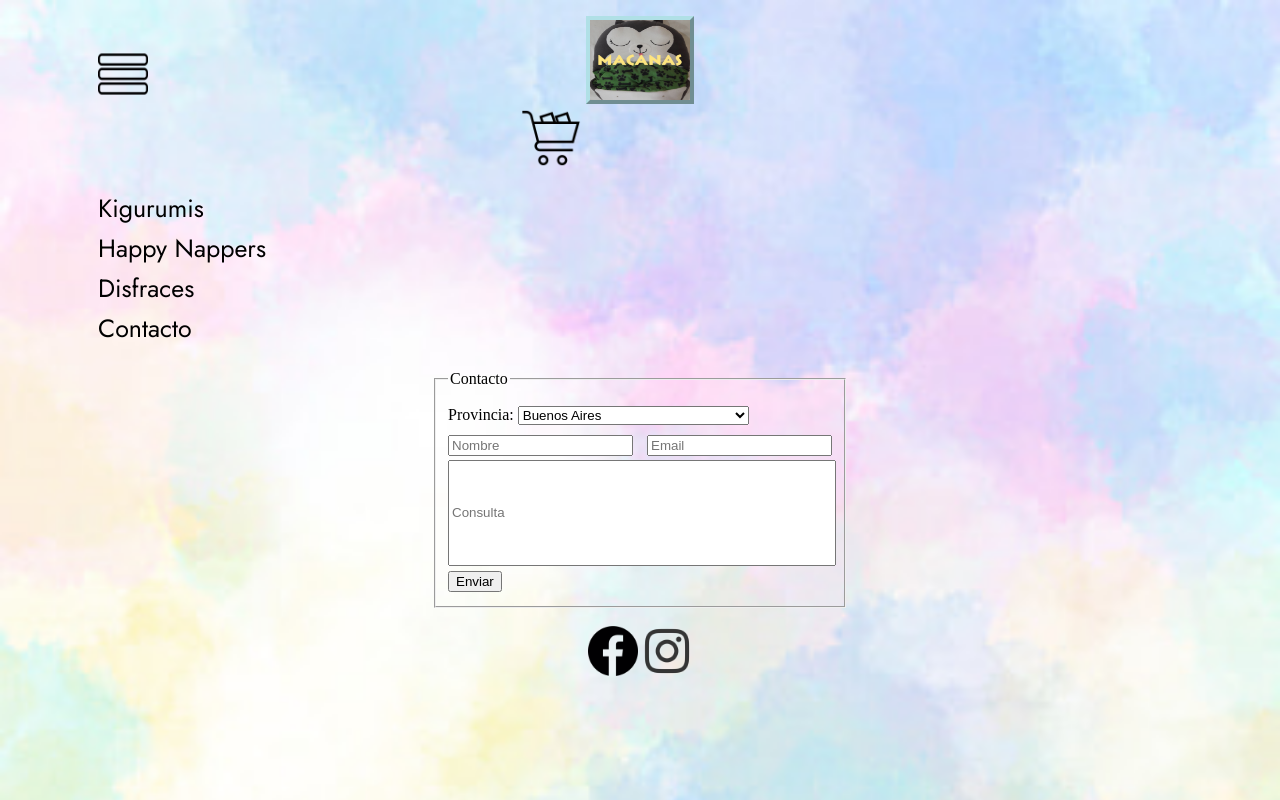
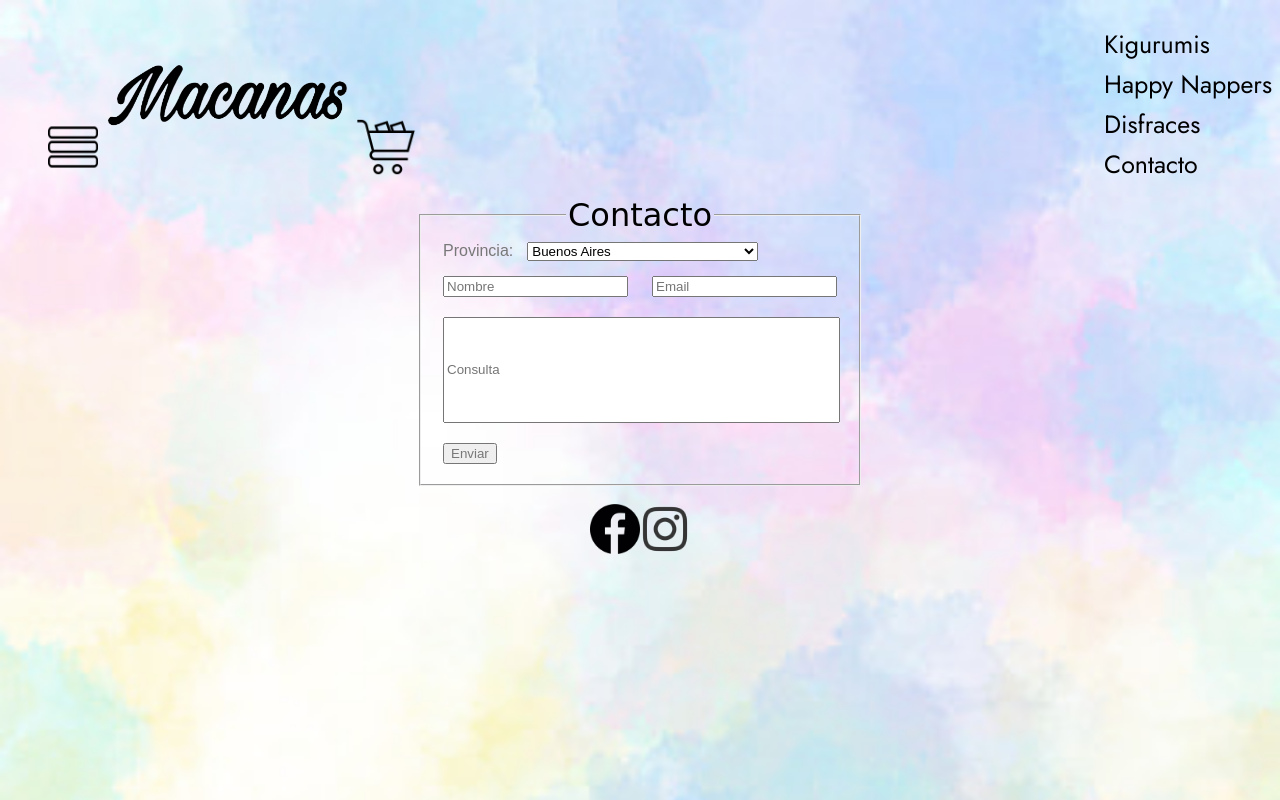
Before and after one commit to narelamnz/Macanas_Narela_M-ndez, a plain HTML site: page pages/contacto.html in a window 1280 px wide. Drawn offline with Linux system fonts and the light colour scheme; a web font is replaced by a local one.

Commit message:
menu-vertical

```diff
--- a/css/style.css
+++ b/css/style.css
@@ -1,28 +1,86 @@
-/**{
+/* *{
     margin: 0;
     padding: 0;
-}*/
+} */
 
-@import url('https://fonts.googleapis.com/css2?family=Jost&display=swap');
 
-#encabezado{
-    margin: 10px 50px;
-}
+@import url('https://fonts.googleapis.com/css2?family=Arima:wght@600&family=Jost&family=Kantumruy+Pro:wght@500&display=swap');
 
 body{
     background-image: url('../imagenes/fondo.jpg');
     background-repeat: repeat;
     background-size: cover;
     background-attachment: fixed;
+
 }
 
-.Jost {
+#layout{
+    display: grid;
+    grid-template-columns: 20% auto 20%;
+    grid-template-rows: 30% auto 20%;
+    grid-template-areas: "header header header" " nav slider w " "footer footer footer ";
+
+
+}
+
+.w{
+    grid-area: w;
+}
+.header{
+    grid-area: header;
+    display: flex;
+    align-items: center;
+
+}
+
+#header-nav{
+    display: flex;
+    justify-content: space-between;
+}
+
+.f{
+    display: flex;
+    align-items: center;
+    justify-content: space-between;
+}
+
+.macanas{
+    display: flex;
+    justify-content: space-between;
+}
+
+.img{
+    grid-area: slider;
+    width: 100%;
+    text-align: center;
+}
+
+.futuro-slider{
+    height: 500px;
+    width: 700px;
+}
+
+.footer{
+    display: flex;
+    flex-flow: row nowrap;
+    align-items: center;
+    justify-content: center;
+    grid-area: footer;
+}
+
+
+.nav {
     font-family: 'Jost', sans-serif;
-    margin-right: 0px;
+    grid-area: nav;
 }
 
 li{
     list-style: none;
+}
+
+li:hover{
+    color: aqua;
+
 }
 
 .subrayado{
@@ -33,37 +91,30 @@ li{
 }
 
 .carrito{
-    padding-right: 10px;
     width: 60px;
     height: 60px;
-    margin-left: 39%;
+    /* margin-left: 320%;
+    margin-top: -40%; */
+    /* position: sticky;
+    top: 5px; */
 }
 
-.menu{
-    margin-left: 0px;
-    padding-right: 10%;
-    margin-right: 30%;
+.menu-icono{
     width: 50px;
     height: 60px;
-    margin-top: 0%;
 }
 
 .logo{
-    border: 4px powderblue;
-    border-style: outset;
-    text-align: center;
-    width: 100px;
-    height: 80px;
+    width: 250px;
+    height: 150px;
 }
+
+
 
 .subrayado2{
     text-decoration: none;
     color: black;
     margin-right: 0px;
-}
-
-#footer{
-    text-align: center;
 }
 
 .redes{
@@ -83,6 +134,8 @@ li{
     display: grid;
     grid-template-columns: repeat(2, 1fr);
     gap: 20px;
+
+    /* animate__zoomIn */
 }
 
 .fotoult{
@@ -97,10 +150,24 @@ li{
     line-height: 30px;
 }
 
+.contacto-font{
+    font-family: 'Arima', cursive;
+    font-size: 200%;
+    text-align: center;
+}
+
+.nombre, .email, .consulta, .provincia-font{
+    font-family: 'Kantumruy Pro', sans-serif;
+    margin: 10px;
+}
+
+.provincia-font{
+    color: rgb(120, 120, 120);
+}
+
 .consulta{
-    width: 99%;
+    width: 94%;
     height: 100px;
-
 }
 
 .email{
@@ -108,25 +175,12 @@ li{
 }
 
 
-@media screen and (min-width: 320px) and (max-width:599px) {
+ @media only screen and (max-width: 767px) {
+    .img{
+        width: 200px;
+        height: 150px;
 
-    .carrito{
-        padding-right: 0px;
-        margin-left: 200px;
-        margin-top: -90%;
+
     }
 
-    .logo{
-        margin-left: 44px;
-        margin-top: -80px;
-    }
-
-    .menu{
-        margin-left: -70px;
-        margin-top: 20px;
-    }
-
-    .subrayado{
-        margin-left: -68px;
-    }
 }
--- a/pages/contacto.html
+++ b/pages/contacto.html
@@ -9,19 +9,20 @@
     <link rel="stylesheet" href="../css/style.css">
 </head>
 <body>
-    <header>
-        <div id="encabezado">
+
+        <header id="header-nav">
+            <div class="header">
                  <figure>
-              <img src="../imagenes/menu-desp.png" alt="Menú desplegable" class="menu">
+                    <img src="../imagenes/menu-desp.png" alt="Menú desplegable" class="menu-icono">
                     <a href="../index.html">
-              <img src="../imagenes/logo.jpeg" alt="Logo de Macanas" class="logo"></a>
+                    <img src="../imagenes/logo1.png" alt="Logo de Macanas" class="logo"></a>
                     <img src="../imagenes/carrito.png" alt="Carrito de compras" class="carrito">
                 </figure>
             </div>
 
-        <nav id="encabezado" class="Jost">
+            <nav class="nav">
                 <ul>
-                <li> <a href="Kigurumis.html" class="subrayado">Kigurumis</a></li>
+                    <li> <a href="kigurumis.html" class="subrayado">Kigurumis</a></li>
                     <li> <a href="happynappers.html" class="subrayado">Happy Nappers</a></li>
                     <li> <a href="disfraces.html" class="subrayado">Disfraces</a></li>
                     <li> <a href="contacto.html" class="subrayado">Contacto</a></li>
@@ -32,34 +33,34 @@
     <section id="contacto">
         <form action="" method="GET" enctype="multipart/form-data"></form>
         <fieldset>
-            <legend>Contacto</legend>
+            <legend class="contacto-font">Contacto</legend>
 
-            <label for="provincia">Provincia:</label>
-         <select name="provincia" id="">
-         <option value="BS AS">Buenos Aires</option>
-         <option value="Ciudad autonoma BSAS">Ciudad Autónoma de Buenos Aires</option>
-         <option value="Catamarca">Catamarca</option>
-         <option value="Chaco">Chaco</option>
-         <option value="Chubut">Chubut</option>
-         <option value="Cordoba">Córdoba</option>
-         <option value="Corrientes">Corrientes</option>
-         <option value="Entre Rios">Entre Ríos</option>
-         <option value="Formosa">Formosa</option>
-         <option value="Jujuy">Jujuy</option>
-         <option value="La Pampa">La Pampa</option>
-         <option value="La Rioja">La Rioja</option>
-         <option value="Mendoza">Mendoza</option>
-         <option value="Misiones">Misiones</option>
-         <option value="Neuquen">Neuquén</option>
-         <option value="Rio Negro">Río Negro</option>
-         <option value="Salta">Salta</option>
-         <option value="San Juan">San Juan</option>
-         <option value="San Luis">San Luis</option>
-         <option value="Santa Cruz">Santa Cruz</option>
-         <option value="Santa Fe">Santa Fe</option>
-         <option value="Santiago del Estero">Santiago del Estero</option>
-         <option value="Tierra del Fuego">Tierra del Fuego</option>
-         <option value="Tucumán">Tucumán</option>
+            <label for="provincia" class="provincia-font">Provincia:</label>
+         <select name="provincia">
+         <option value="BS AS" class="provincia-font">Buenos Aires</option>
+         <option value="Ciudad autonoma BSAS" class="provincia-font">Ciudad Autónoma de Buenos Aires</option>
+         <option value="Catamarca" class="provincia-font">Catamarca</option>
+         <option value="Chaco" class="provincia-font">Chaco</option>
+         <option value="Chubut" class="provincia-font">Chubut</option>
+         <option value="Cordoba" class="provincia-font">Córdoba</option>
+         <option value="Corrientes" class="provincia-font">Corrientes</option>
+         <option value="Entre Rios" class="provincia-font">Entre Ríos</option>
+         <option value="Formosa" class="provincia-font">Formosa</option>
+         <option value="Jujuy" class="provincia-font">Jujuy</option>
+         <option value="La Pampa" class="provincia-font">La Pampa</option>
+         <option value="La Rioja" class="provincia-font">La Rioja</option>
+         <option value="Mendoza" class="provincia-font">Mendoza</option>
+         <option value="Misiones" class="provincia-font">Misiones</option>
+         <option value="Neuquen" class="provincia-font">Neuquén</option>
+         <option value="Rio Negro" class="provincia-font">Río Negro</option>
+         <option value="Salta" class="provincia-font">Salta</option>
+         <option value="San Juan" class="provincia-font">San Juan</option>
+         <option value="San Luis" class="provincia-font">San Luis</option>
+         <option value="Santa Cruz" class="provincia-font">Santa Cruz</option>
+         <option value="Santa Fe" class="provincia-font">Santa Fe</option>
+         <option value="Santiago del Estero" class="provincia-font">Santiago del Estero</option>
+         <option value="Tierra del Fuego" class="provincia-font">Tierra del Fuego</option>
+         <option value="Tucumán" class="provincia-font">Tucumán</option>
          </select>
 
          <br>
@@ -71,12 +72,12 @@
 
          <br>
 
-         <input type="submit" value="Enviar">
+         <input type="submit" value="Enviar" class="provincia-font">
         </fieldset>
     </section>
     <br>
     <footer>
-         <section id="footer">
+         <section class="footer">
             <a href="https://www.facebook.com/macanasar" target="_blank">
             <img src="../imagenes/fb.png" alt="ícono Facebook" class="redes"></a>
             <a href="https://www.instagram.com/macanasar" target="_blank">
```
Also changed, not shown: index.html (+31 -19 lines), pages/disfraces.html (+8 -7 lines), pages/happynappers.html (+8 -7 lines), pages/kigurumis.html (+8 -7 lines), imagenes/futuro-slider.png (added), imagenes/logo1.png (added). Lines whose indentation alone changed are shown as unchanged.
